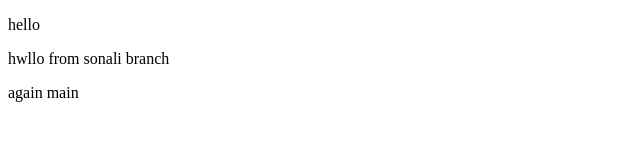
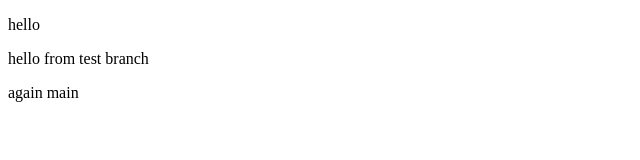
Before and after one commit to SpackIntern/test, a plain HTML site: page index.html in a window 1280 px wide. Shown: the full height of the page, 0-640 px from the left. Drawn offline with Linux system fonts and the light colour scheme.

Commit message:
test updated

```diff
--- a/index.html
+++ b/index.html
@@ -7,7 +7,7 @@
   </head>
   <body>
     <p>hello</p>
-    <p>hwllo from sonali branch</p>
+    <p>hello from test branch</p>
     <p>again main</p>
   </body>
 </html>
```
